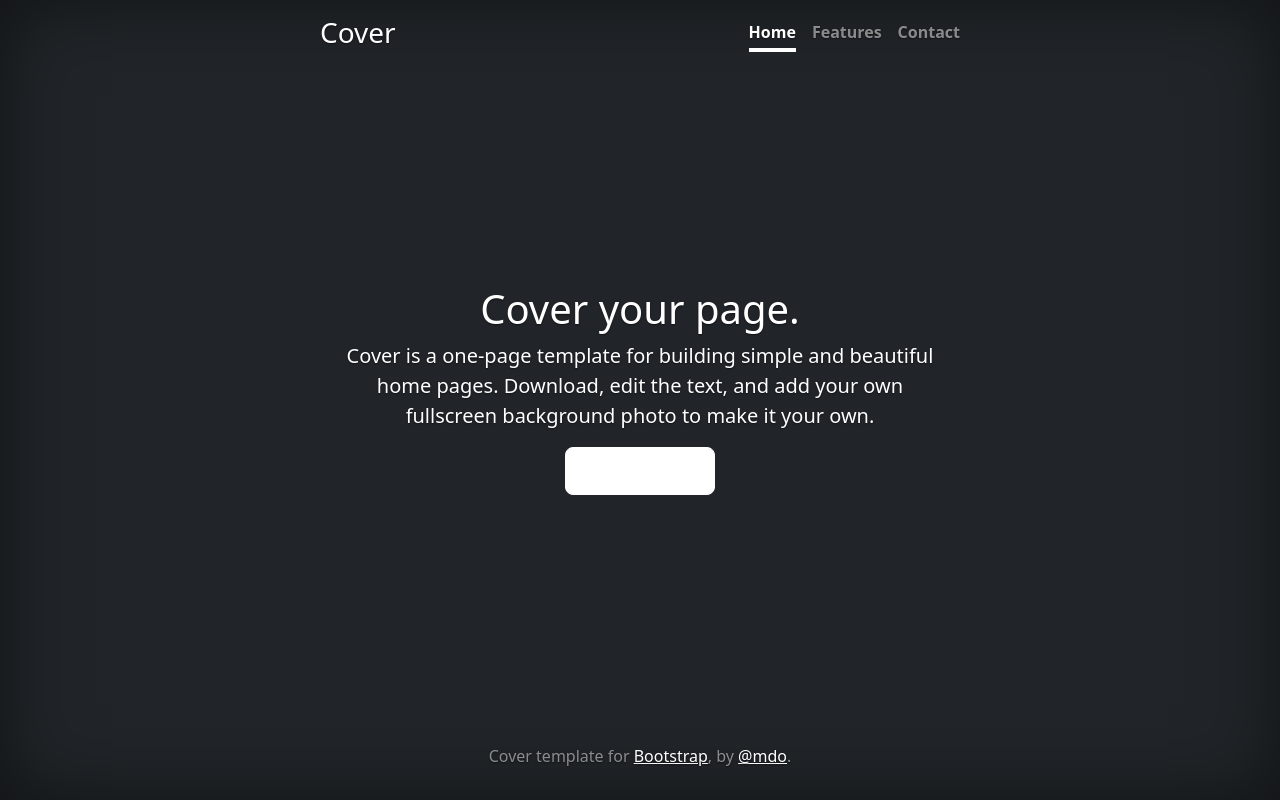
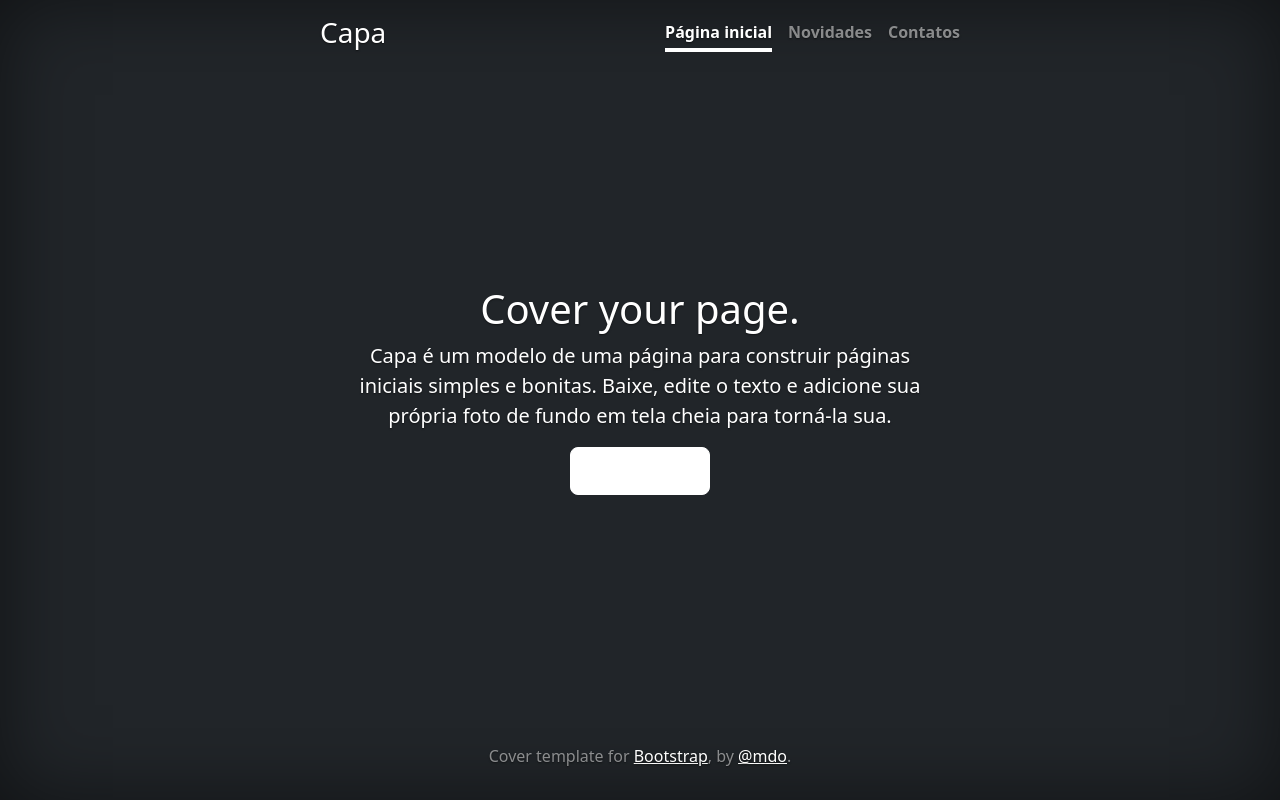
Before and after one commit to RicardoSiena/portifolio-pessoal, a plain HTML site: page index.html in a window 1280 px wide. Drawn offline with nearby package versions, Linux system fonts and the light colour scheme.

Commit message:
Traduz a página do index

```diff
--- a/index.html
+++ b/index.html
@@ -41,20 +41,20 @@
 <div class="cover-container d-flex w-100 h-100 p-3 mx-auto flex-column">
   <header class="mb-auto">
     <div>
-      <h3 class="float-md-start mb-0">Cover</h3>
+      <h3 class="float-md-start mb-0">Capa </h3>
       <nav class="nav nav-masthead justify-content-center float-md-end">
-        <a class="nav-link active" aria-current="page" href="#">Home</a>
-        <a class="nav-link" href="#">Features</a>
-        <a class="nav-link" href="#">Contact</a>
+        <a class="nav-link active" aria-current="page" href="#">Página inicial</a>
+        <a class="nav-link" href="#">Novidades</a>
+        <a class="nav-link" href="#">Contatos</a>
       </nav>
     </div>
   </header>
 
   <main class="px-3">
     <h1>Cover your page.</h1>
-    <p class="lead">Cover is a one-page template for building simple and beautiful home pages. Download, edit the text, and add your own fullscreen background photo to make it your own.</p>
+    <p class="lead">Capa é um modelo de uma página para construir páginas iniciais simples e bonitas. Baixe, edite o texto e adicione sua própria foto de fundo em tela cheia para torná-la sua.</p>
     <p class="lead">
-      <a href="#" class="btn btn-lg btn-secondary fw-bold border-white bg-white">Learn more</a>
+      <a href="#" class="btn btn-lg btn-secondary fw-bold border-white bg-white">Saiba mais</a>
     </p>
   </main>
 
```
